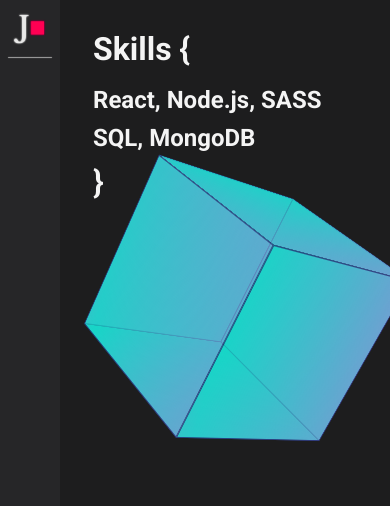
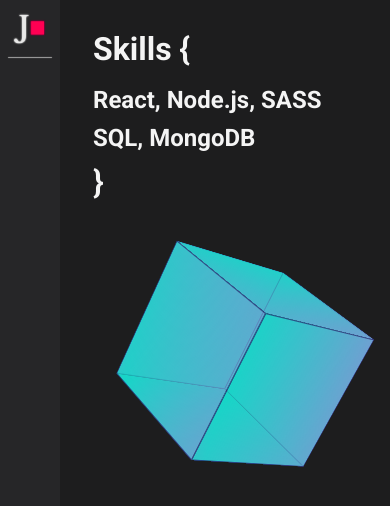
Before and after one commit to alexjeman/mysql-express-react-nodejs, a React (Create React App) app in the folder client/: page /skills in a window 390 px wide. Shown: the top 506 px of the page. Built offline with nearby package versions, Linux system fonts and the light colour scheme; some icons are missing; the HTML template or start-up script is replaced by a standard one.

Commit message:
Adjust media queries / skills page

```diff
--- a/client/src/sass/_media.scss
+++ b/client/src/sass/_media.scss
@@ -82,6 +82,14 @@
   }
 }
 
+@media screen and (max-width: 700px) {
+  .page-content-container {
+    .scene {
+      margin-top: 20%;
+    }
+  }
+}
+
 @media screen and (min-height: 950px) {
   .navbar nav {
     transform: translateY(16rem);
--- a/client/src/sass/_skills.scss
+++ b/client/src/sass/_skills.scss
@@ -1,42 +1,41 @@
 .page-content-container {
-  h1 {
-    line-height: 2rem;
-    padding-bottom: 1.5rem;
-  }
-
-  h2 {
-    padding-bottom: 1rem;
-  }
-
   .skills {
     display: block;
     width: 90%;
     margin: 10% 10%;
+    h1 {
+      line-height: 2rem;
+      padding-bottom: 1.5rem;
+    }
+
+    h2 {
+      padding-bottom: 1rem;
+    }
   }
 
   // Cube size
   .scene {
     margin: -5% auto;
-    width: 12rem;
-    height: 12rem;
+    width: 18vh;
+    height: 18vh;
 
     .cube {
-      width: 12rem;
-      height: 12rem;
+      width: 18vh;
+      height: 18vh;
     }
 
     .cube-face {
       position: absolute;
-      width: 12rem;
-      height: 12rem;
+      width: 18vh;
+      height: 18vh;
     }
 
-    .cube-face-front  { transform: rotateY(   0deg) translateZ( 6rem); }
-    .cube-face-right  { transform: rotateY(  90deg) translateZ( 6rem); }
-    .cube-face-back   { transform: rotateY( 180deg) translateZ( 6rem); }
-    .cube-face-left   { transform: rotateY( -90deg) translateZ( 6rem); }
-    .cube-face-top    { transform: rotateX(  90deg) translateZ( 6rem); }
-    .cube-face-bottom { transform: rotateX( -90deg) translateZ( 6rem); }
+    .cube-face-front  { transform: rotateY(   0deg) translateZ( 8.99vh); }
+    .cube-face-right  { transform: rotateY(  90deg) translateZ( 8.99vh); }
+    .cube-face-back   { transform: rotateY( 180deg) translateZ( 8.99vh); }
+    .cube-face-left   { transform: rotateY( -90deg) translateZ( 8.99vh); }
+    .cube-face-top    { transform: rotateX(  90deg) translateZ( 8.99vh); }
+    .cube-face-bottom { transform: rotateX( -90deg) translateZ( 8.99vh); }
 
     .rotate {
       animation: rotating 25s linear infinite;
```
